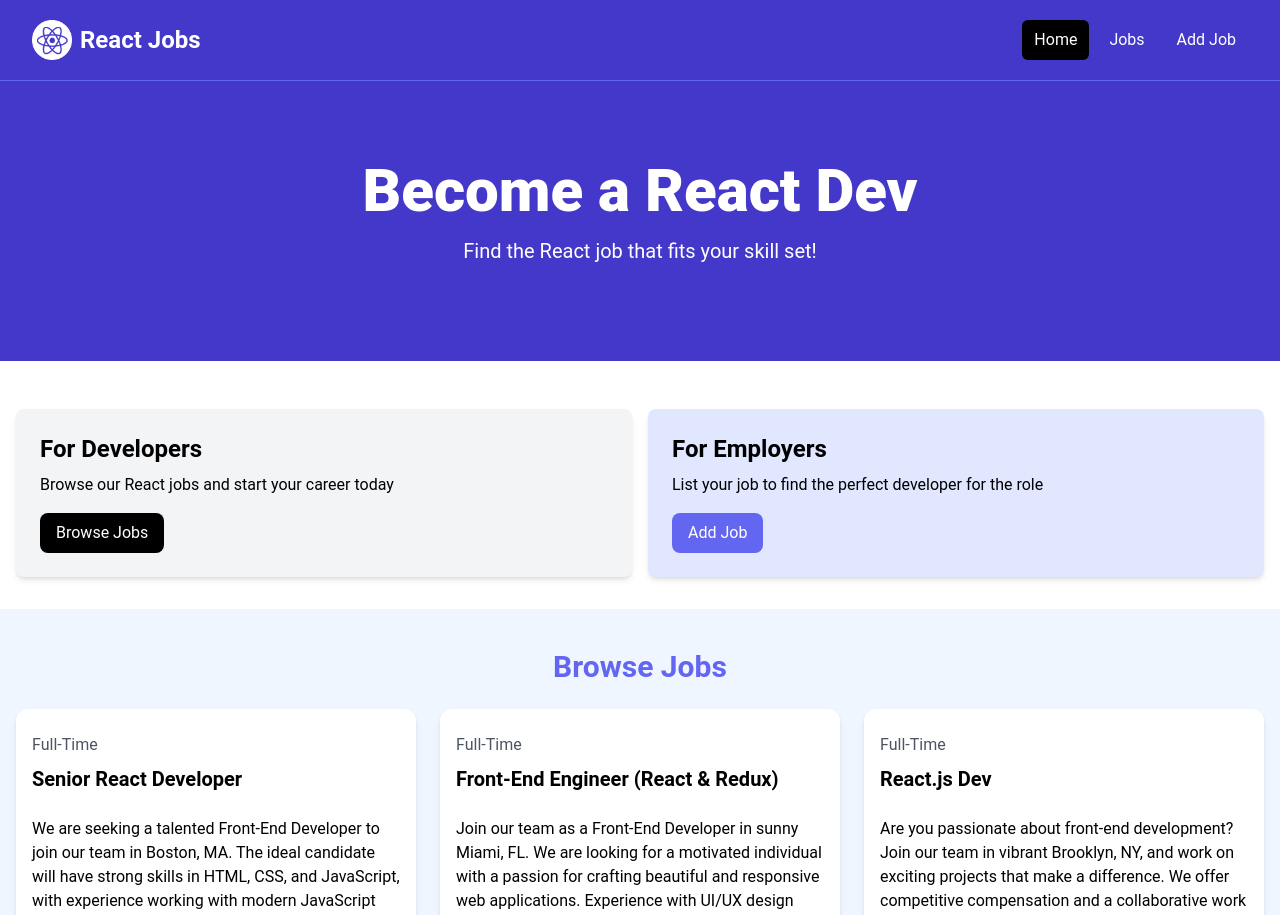
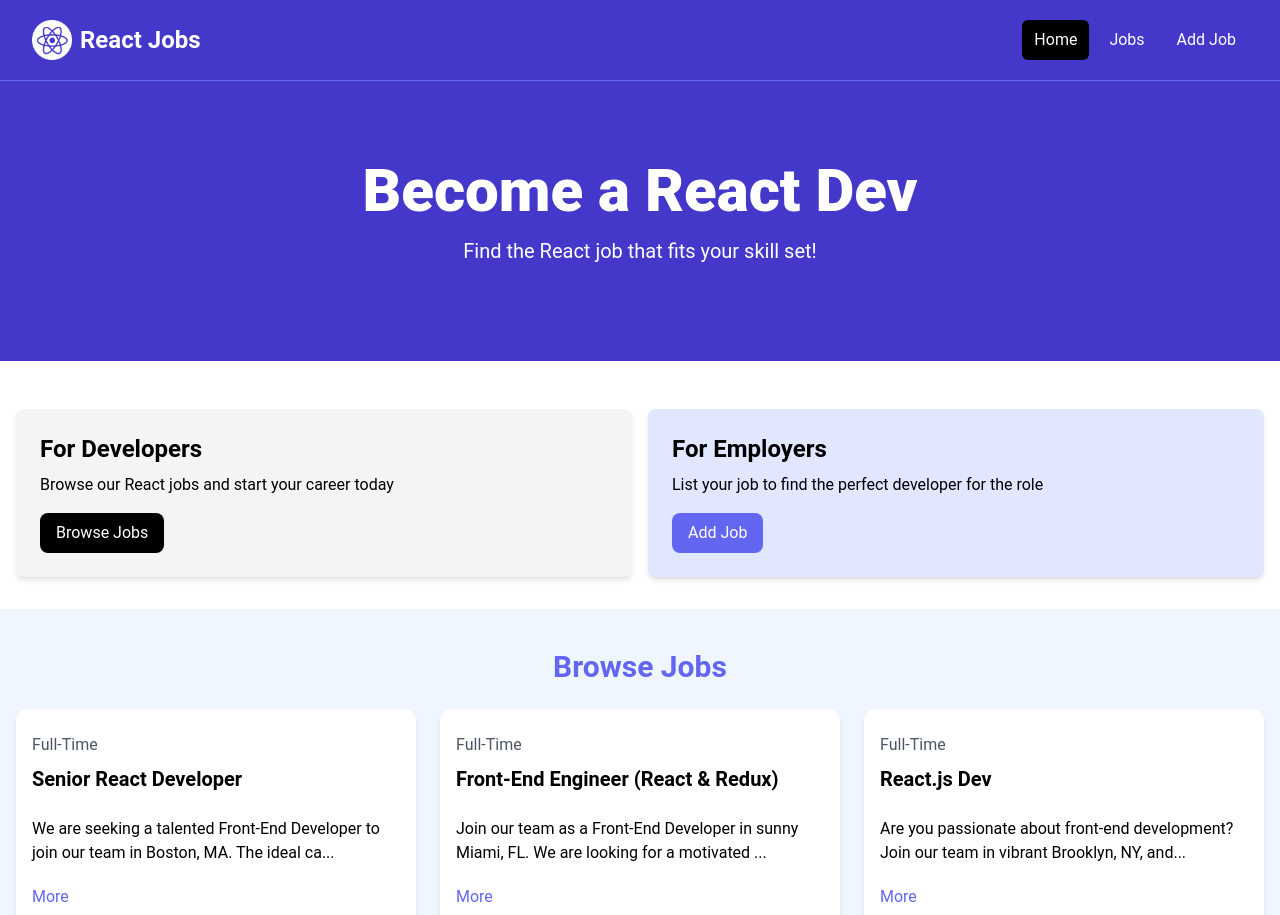
Before and after one commit to crypt096/react-crash-course-2024, a React (Vite) app: page / in a window 1280 px wide. Shown: the top 915 px of the page. Built offline with nearby package versions, Linux system fonts and the light colour scheme.

Commit message:
Update JobListing.tsx

```diff
--- a/src/components/JobListing.tsx
+++ b/src/components/JobListing.tsx
@@ -1,3 +1,5 @@
+import { useState } from "react";
+
 interface Job {
   id: string;
     title: string;
@@ -19,6 +21,14 @@
 }
 
 const JobListing = (props: JobListingProps ) => {
+  const [showFullDescription, setShowFullDescription] = useState(false);
+
+  let description = props.job.description;
+
+  if (!showFullDescription) {
+    description = description.substring(0, 90) + "...";
+  }
+
   return (
     <div className="bg-white rounded-xl shadow-md relative">
       <div className="p-4">
@@ -28,8 +38,10 @@
         </div>
 
         <div className="mb-5">
-          {props.job.description}
+          {description}
         </div>
+
+        <button className="text-indigo-500 mb-5 hover:text-indigo-600">{showFullDescription ? 'Less' : 'More'}</button>
 
         <h3 className="text-indigo-500 mb-2">{props.job.salary} / Year</h3>
 
```
